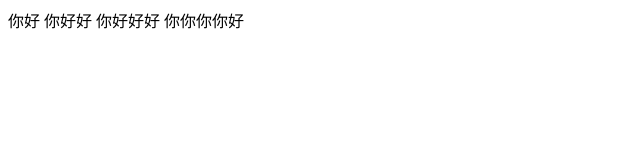
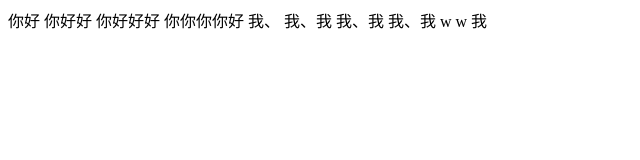
Before and after one commit to xiu-du-du/git-demo-01, a plain HTML site: page index.html in a window 1280 px wide. Shown: the whole page, without its empty margins (0-640 px from the left). Drawn offline with Linux system fonts and the light colour scheme.

Commit message:
x的分支

```diff
--- a/index.html
+++ b/index.html
@@ -12,6 +12,12 @@
     你好好
     你好好好
     你你你你好
+    我、
+    我、我
+    我、我
+    我、我
+    w w 我
+
 </body>
 
 </html>
```
